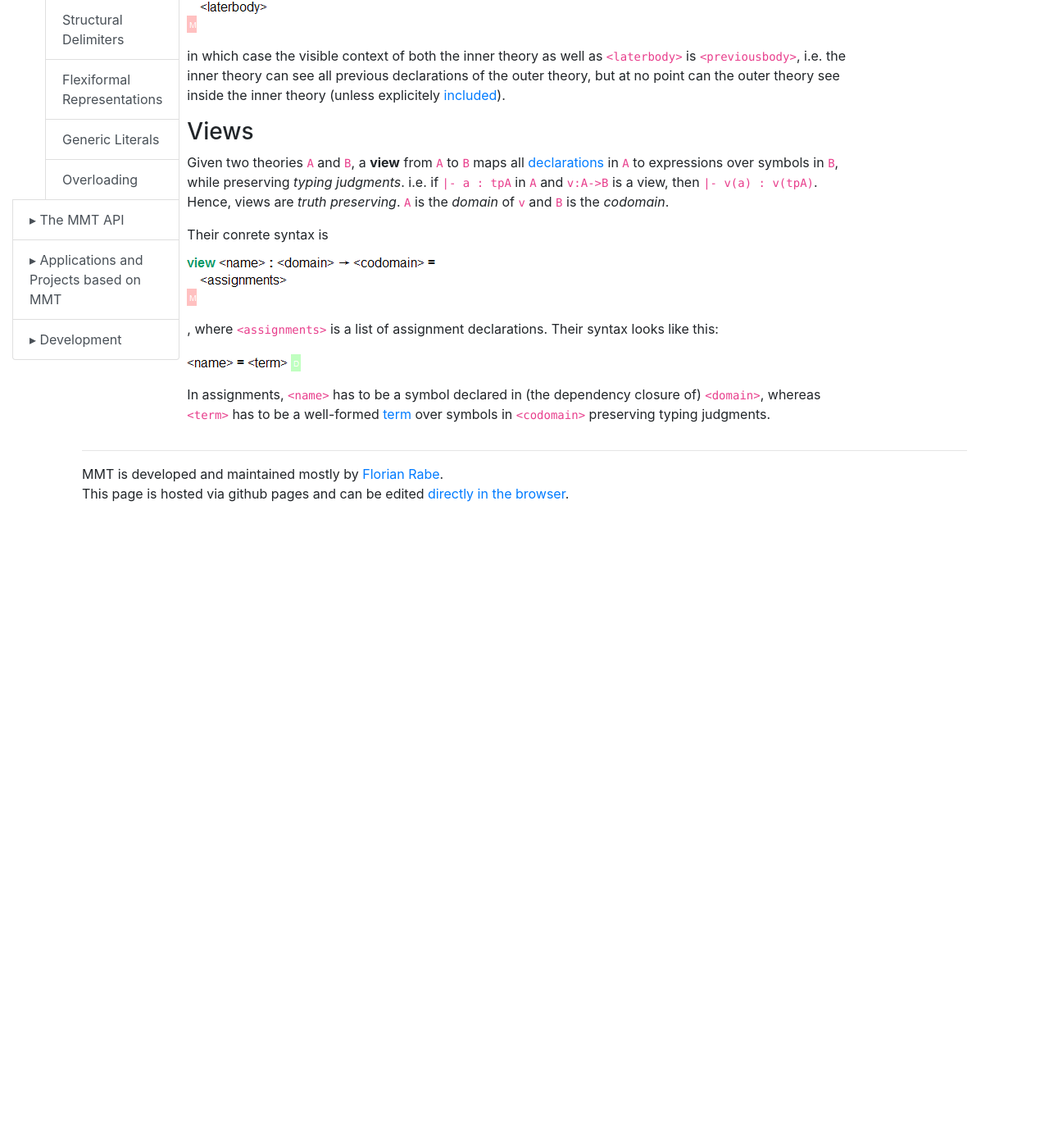
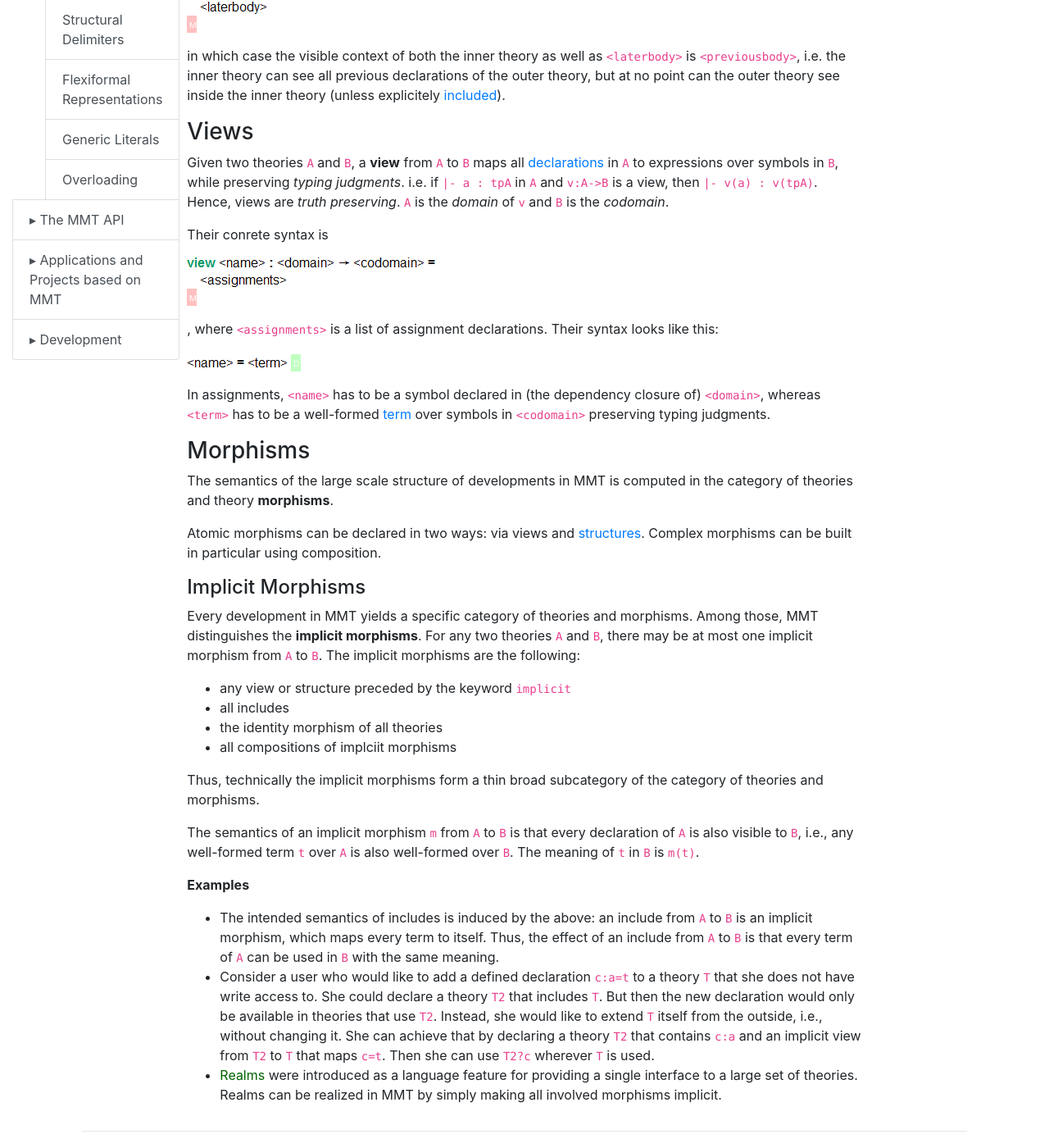
Before and after one commit to UniFormal/uniformal.github.io, a Jekyll site: the page built from doc/language/modules.md, in a window 1280 px wide and 1400 px high, scrolled down 673 px. Shown: the whole window at 82% size. Built offline with Jekyll 4.4.1, drawn with Linux system fonts in a browser that asks for light colours; before the commit the page ends 1303 px from its top, so only the background shows below that.

Commit message:
Update modules.md

```diff
--- a/doc/language/modules.md
+++ b/doc/language/modules.md
@@ -35,3 +35,38 @@
 ![`<name> = <term> \RS`](/doc/img/assignment.png)
 
 In assignments, `<name>` has to be a symbol declared in (the dependency closure of) `<domain>`, whereas `<term>` has to be a well-formed [term](objects.html) over symbols in `<codomain>` preserving typing judgments.
+
+### Morphisms
+
+The semantics of the large scale structure of developments in MMT is computed in the category of theories and theory **morphisms**.
+
+Atomic morphisms can be declared in two ways: via views and [structures](declarations.html#Structures).
+Complex morphisms can be built in particular using composition.
+
+#### Implicit Morphisms
+
+Every development in MMT yields a specific category of theories and morphisms.
+Among those, MMT distinguishes the **implicit morphisms**.
+For any two theories `A` and `B`, there may be at most one implicit morphism from `A` to `B`.
+The implicit morphisms are the following:
+
+ * any view or structure preceded by the keyword `implicit`
+ * all includes
+ * the identity morphism of all theories
+ * all compositions of implciit morphisms
+
+Thus, technically the implicit morphisms form a thin broad subcategory of the category of theories and morphisms.
+
+The semantics of an implicit morphism `m` from `A` to `B` is that every declaration of `A` is also visible to `B`, i.e., any well-formed term `t` over `A` is also well-formed over `B`.
+The meaning of `t` in `B` is `m(t)`.
+
+**Examples**
+
+ * The intended semantics of includes is induced by the above: an include from `A` to `B` is an implicit morphism, which maps every term to itself.
+  Thus, the effect of an include from `A` to `B` is that every term of `A` can be used in `B` with the same meaning.
+ * Consider a user who would like to add a defined declaration `c:a=t` to a theory `T` that she does not have write access to.
+   She could declare a theory `T2` that includes `T`. But then the new declaration would only be available in theories that use `T2`.
+   Instead, she would like to extend `T` itself from the outside, i.e., without changing it.
+   She can achieve that by declaring a theory `T2` that contains `c:a` and an implicit view from `T2` to `T` that maps `c=t`.
+   Then she can use `T2?c` wherever `T` is used.
+ * [Realms](https://link.springer.com/content/pdf/10.1007/978-3-319-08434-3_19.pdf) were introduced as a language feature for providing a single interface to a large set of theories. Realms can be realized in MMT by simply making all involved morphisms implicit.
```
